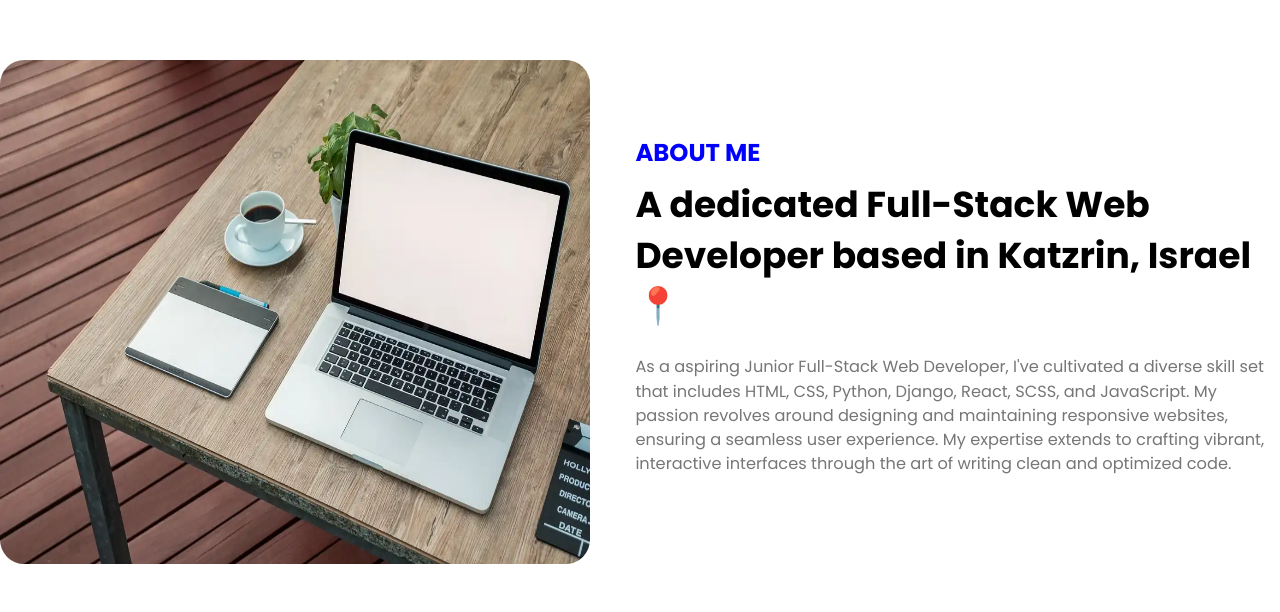
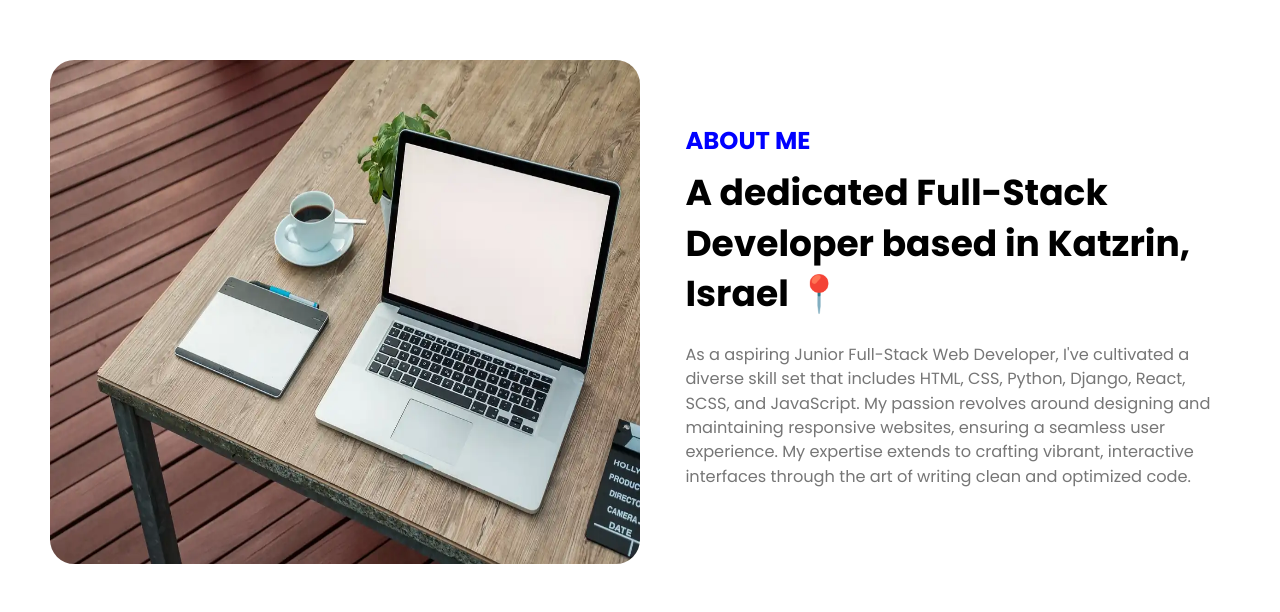
Before and after one commit to Gilad-Weinberger/portfolio, a React (Vite) app: page / in a window 1280 px wide. Shown: the part 868-1480 px from the top of the page. Built offline with nearby package versions, Linux system fonts and the light colour scheme; a web font is replaced by a local one.

Commit message:
change the about content

```diff
--- a/src/components/About.jsx
+++ b/src/components/About.jsx
@@ -12,7 +12,7 @@ const About = () => {
       <div className="text">
         <p className="title">ABOUT ME</p>
         <p className="semi-title">
-          A dedicated Full-Stack Web Developer based in Katzrin, Israel 📍
+          A dedicated Full-Stack Developer based in Katzrin, Israel 📍
         </p>
         <p className="description">
         As a aspiring Junior Full-Stack Web Developer, I've cultivated a diverse skill set that includes HTML, CSS, Python, Django, React, SCSS, and JavaScript. My passion revolves around designing and maintaining responsive websites, ensuring a seamless user experience. My expertise extends to crafting vibrant, interactive interfaces through the art of writing clean and optimized code.
--- a/src/index.scss
+++ b/src/index.scss
@@ -167,6 +167,7 @@ body {
   justify-content: center;
   align-items: center;
   min-height: calc(100vh - 40px);
+  padding: 0px 50px;
   .about-image {
     width: calc(0.9 * 656px);
     height: calc(0.9 * 560px);
```
